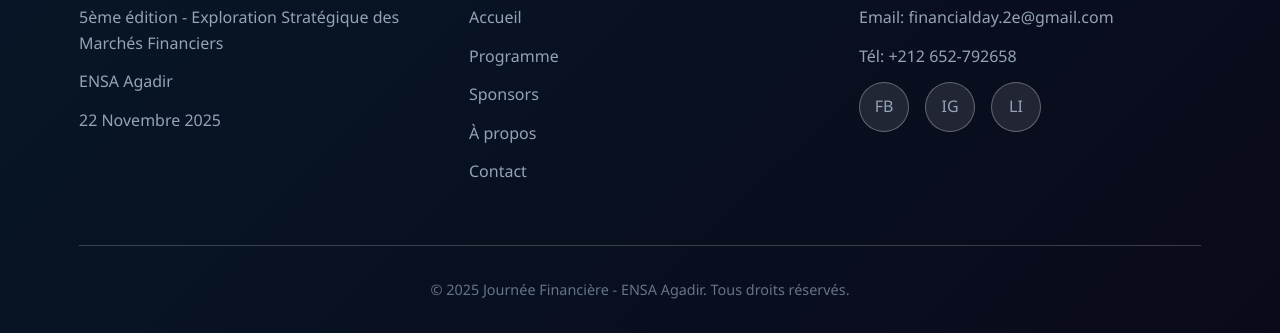
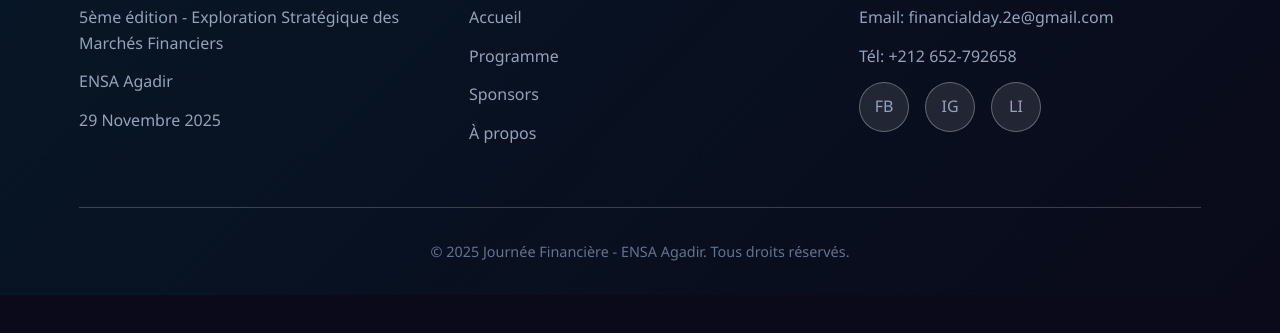
Before and after one commit to asmaig/journee-financiere-ensa, a website: page programme.html in a window 1280 px wide. Shown: the part 3652-3985 px from the top of the page. After the commit the page ends 3947 px from the top, so only its background shows below. Drawn offline with Linux system fonts and the light colour scheme.

```diff
--- a/programme.html
+++ b/programme.html
@@ -614,7 +614,7 @@
                 <h3>Journée Financière</h3>
                 <p>5ème édition - Exploration Stratégique des Marchés Financiers</p>
                 <p>ENSA Agadir</p>
-                <p>22 Novembre 2025</p>
+                <p>29 Novembre 2025</p>
             </div>
             <div class="footer-section">
                 <h3>Liens Rapides</h3>
@@ -622,7 +622,6 @@
                 <a href="programme.html">Programme</a>
                 <a href="sponsors.html">Sponsors</a>
                 <a href="apropos.html">À propos</a>
-                <a href="contact.html">Contact</a>
             </div>
             <div class="footer-section">
                 <h3>Contact</h3>
@@ -641,4 +640,5 @@
     </div>
 </footer>
 </body>
+
 </html>
```
